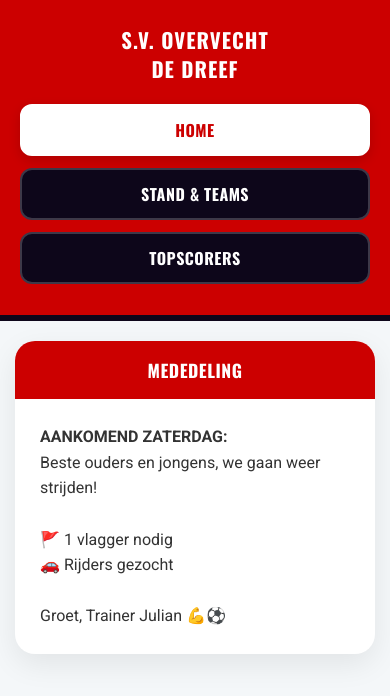
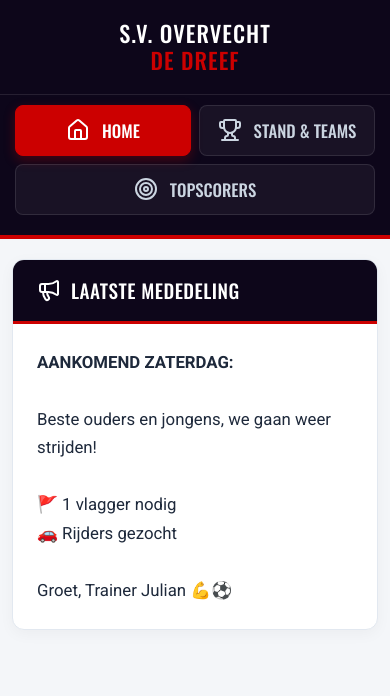
Before and after one commit to mohammed030-web/dedreef-clubsite, a plain HTML site: page index.html in a window 390 px wide. Drawn offline with nearby package versions, Linux system fonts and the light colour scheme.

Commit message:
Update index.html

```diff
--- a/index.html
+++ b/index.html
@@ -3,75 +3,115 @@
 <head>
     <meta charset="UTF-8">
     <meta name="viewport" content="width=device-width, initial-scale=1.0">
-    <title>S.V. Overvecht De Dreef | Club Systeem</title>
-    <link href="https://fonts.googleapis.com/css2?family=Oswald:wght@700&family=Roboto:wght@400;700;900&display=swap" rel="stylesheet">
+    <title>S.V. Overvecht De Dreef</title>
+    <!-- Fonts & Lucide Icons -->
+    <link href="https://fonts.googleapis.com/css2?family=Oswald:wght@500;700&family=Roboto:wght@400;500;700;900&display=swap" rel="stylesheet">
+    <script src="https://unpkg.com/lucide@latest"></script>
     <style>
         :root {
             --dreef-blauw: #0d061a;
             --dreef-rood: #cc0000;
-            --achtergrond: #f4f7f9;
-            --sidebar-breedte: 260px;
+            --dreef-rood-hover: #b30000;
+            --achtergrond: #f4f6f9;
+            --sidebar-breedte: 270px;
             --wit: #ffffff;
+            --rand-kleur: #e2e8f0;
+            --tekst-donker: #1e293b;
+            --tekst-licht: #64748b;
         }
 
-        * { box-sizing: border-box; }
-        body { font-family: 'Roboto', sans-serif; background: var(--achtergrond); margin: 0; display: flex; min-height: 100vh; color: #333; }
+        * {
+            box-sizing: border-box;
+            margin: 0;
+            padding: 0;
+        }
 
-        /* SIDEBAR */
+        body {
+            font-family: 'Roboto', sans-serif;
+            background: var(--achtergrond);
+            color: var(--tekst-donker);
+            display: flex;
+            min-height: 100vh;
+        }
+
+        /* --- SIDEBAR --- */
         .sidebar {
             width: var(--sidebar-breedte);
-            background: var(--dreef-rood);
-            color: white;
+            background: var(--dreef-blauw);
+            color: var(--wit);
             position: fixed;
-            height: 100%;
-            border-right: 6px solid var(--dreef-blauw);
+            top: 0;
+            bottom: 0;
+            left: 0;
             display: flex;
             flex-direction: column;
-            align-items: center;
-            padding-top: 40px;
+            border-right: 4px solid var(--dreef-rood);
             z-index: 100;
+        }
+
+        .sidebar-header {
+            padding: 30px 20px 20px 20px;
+            text-align: center;
+            border-bottom: 1px solid rgba(255, 255, 255, 0.1);
         }
 
         .sidebar-title {
             font-family: 'Oswald', sans-serif;
-            font-size: 1.3rem;
-            text-align: center;
+            font-size: 1.4rem;
             text-transform: uppercase;
-            margin-bottom: 30px;
             letter-spacing: 1px;
-            line-height: 1.4;
+            line-height: 1.2;
+            color: var(--wit);
+        }
+
+        .sidebar-title span {
+            color: var(--dreef-rood);
+        }
+
+        .sidebar-menu {
+            padding: 20px 15px;
+            display: flex;
+            flex-direction: column;
+            gap: 8px;
+            flex: 1;
         }
 
         .nav-button {
-            width: 85%;
-            background: var(--dreef-blauw);
-            border: 2px solid rgba(255,255,255,0.2);
-            color: white;
+            width: 100%;
+            background: rgba(255, 255, 255, 0.05);
+            border: 1px solid rgba(255, 255, 255, 0.1);
+            color: #cbd5e1;
             padding: 12px 16px;
-            margin: 6px 0;
             cursor: pointer;
             font-family: 'Oswald', sans-serif;
+            font-size: 1.05rem;
             text-transform: uppercase;
-            border-radius: 12px;
+            border-radius: 8px;
+            display: flex;
+            align-items: center;
+            gap: 12px;
             transition: all 0.2s ease;
-            letter-spacing: 0.5px;
-            font-size: 1rem;
+        }
+
+        .nav-button i {
+            width: 20px;
+            height: 20px;
         }
 
         .nav-button:hover {
-            border-color: white;
-            transform: translateY(-1px);
+            background: rgba(255, 255, 255, 0.15);
+            color: var(--wit);
+            border-color: rgba(255, 255, 255, 0.3);
         }
 
         .nav-button.active {
-            background: white;
-            color: var(--dreef-rood);
-            border-color: white;
-            font-weight: 900;
-            box-shadow: 0 4px 12px rgba(0,0,0,0.15);
+            background: var(--dreef-rood);
+            color: var(--wit);
+            border-color: var(--dreef-rood);
+            box-shadow: 0 4px 12px rgba(204, 0, 0, 0.3);
         }
 
-        /* CONTENT */
+        /* --- CONTENT AREA --- */
         .main-content {
             margin-left: var(--sidebar-breedte);
             flex: 1;
@@ -80,104 +120,269 @@
             justify-content: center;
         }
 
-        .container { width: 100%; max-width: 900px; }
+        .container {
+            width: 100%;
+            max-width: 950px;
+        }
 
         .page-section {
-            animation: fadeIn 0.3s ease-in-out;
+            display: none;
         }
 
-        @keyframes fadeIn {
-            from { opacity: 0; transform: translateY(6px); }
-            to { opacity: 1; transform: translateY(0); }
+        .page-section.active {
+            display: block;
         }
 
+        /* --- CARDS & PANELS --- */
         .card {
-            background: white;
-            border-radius: 20px;
+            background: var(--wit);
+            border-radius: 12px;
+            border: 1px solid var(--rand-kleur);
+            box-shadow: 0 4px 15px rgba(0, 0, 0, 0.04);
             overflow: hidden;
-            box-shadow: 0 10px 30px rgba(0,0,0,0.08);
-            margin-bottom: 30px;
+            margin-bottom: 25px;
         }
 
         .card-header {
-            background: var(--dreef-rood);
-            color: white;
-            padding: 16px 20px;
+            background: var(--dreef-blauw);
+            color: var(--wit);
+            padding: 16px 24px;
             font-family: 'Oswald', sans-serif;
-            font-size: 1.1rem;
+            font-size: 1.2rem;
+            text-transform: uppercase;
             letter-spacing: 0.5px;
-            text-align: center;
+            display: flex;
+            align-items: center;
+            gap: 10px;
+            border-bottom: 3px solid var(--dreef-rood);
+        }
+
+        .card-header i {
+            color: var(--dreef-rood);
+        }
+
+        .card-body {
+            padding: 24px;
+        }
+
+        /* MEDEDELING BOX */
+        .mededeling-content {
+            font-size: 1.05rem;
+            line-height: 1.7;
+            color: var(--tekst-donker);
+        }
+
+        /* --- TABELLEN --- */
+        .table-responsive {
+            overflow-x: auto;
+        }
+
+        table {
+            width: 100%;
+            border-collapse: collapse;
+            font-size: 0.95rem;
+            text-align: left;
+        }
+
+        th {
+            background: #f8fafc;
+            padding: 14px 16px;
+            font-family: 'Oswald', sans-serif;
+            font-size: 1rem;
+            letter-spacing: 0.5px;
+            color: var(--tekst-licht);
+            border-bottom: 2px solid var(--rand-kleur);
             text-transform: uppercase;
         }
 
-        /* TABEL & TOPSCORERS */
-        table { width: 100%; border-collapse: collapse; font-size: 0.9rem; }
-        th { background: #f8f9fa; padding: 14px 12px; text-align: left; border-bottom: 2px solid #eee; font-family: 'Oswald', sans-serif; letter-spacing: 0.5px; color: #444; }
-        td { padding: 12px; border-bottom: 1px solid #f0f0f0; }
-        tr:hover td { background-color: #fafbfc; }
-        tr.highlight td { background-color: #fff4f4; font-weight: 900; color: var(--dreef-rood); }
+        td {
+            padding: 14px 16px;
+            border-bottom: 1px solid var(--rand-kleur);
+            color: var(--tekst-donker);
+        }
+
+        tr:last-child td {
+            border-bottom: none;
+        }
+
+        tr.highlight {
+            background-color: #fef2f2;
+            font-weight: 700;
+        }
+
+        tr.highlight td {
+            color: var(--dreef-rood);
+        }
+
+        .team-badge {
+            display: inline-block;
+            background: var(--dreef-rood);
+            color: var(--wit);
+            font-size: 0.75rem;
+            padding: 2px 6px;
+            border-radius: 4px;
+            margin-left: 8px;
+            font-family: 'Roboto', sans-serif;
+            font-weight: 700;
+        }
+
+        /* --- TOPSCORERS LIJST --- */
+        .score-list {
+            display: flex;
+            flex-direction: column;
+        }
 
         .score-row {
             display: flex;
             justify-content: space-between;
             align-items: center;
-            padding: 16px 25px;
-            border-bottom: 1px solid #eee;
+            padding: 16px 24px;
+            border-bottom: 1px solid var(--rand-kleur);
+            font-size: 1rem;
+        }
+
+        .score-row:last-child {
+            border-bottom: none;
+        }
+
+        .player-info {
+            display: flex;
+            align-items: center;
+            gap: 15px;
+            font-weight: 500;
+        }
+
+        .rank {
+            font-family: 'Oswald', sans-serif;
+            font-size: 1.2rem;
+            width: 28px;
+            height: 28px;
+            background: #f1f5f9;
+            color: var(--tekst-licht);
+            border-radius: 50%;
+            display: flex;
+            align-items: center;
+            justify-content: center;
+        }
+
+        .rank.top-1 { background: #fef3c7; color: #d97706; font-weight: 700; }
+        .rank.top-2 { background: #e2e8f0; color: #475569; font-weight: 700; }
+        .rank.top-3 { background: #ffedd5; color: #c2410c; font-weight: 700; }
+
+        .goals-count {
+            font-family: 'Oswald', sans-serif;
+            font-size: 1.2rem;
+            color: var(--dreef-rood);
             font-weight: 700;
-            transition: background 0.15s;
         }
-        .score-row:hover { background: #fafbfc; }
-        .score-row span:last-child { color: var(--dreef-rood); font-family: 'Oswald', sans-serif; font-size: 1.1rem; }
 
-        @media (max-width: 900px) {
-            body { flex-direction: column; }
-            .sidebar { position: relative; width: 100%; height: auto; border-right: none; border-bottom: 6px solid var(--dreef-blauw); padding: 25px 0; }
-            .sidebar-title { margin-bottom: 15px; }
-            .nav-button { width: 90%; max-width: 350px; }
-            .main-content { margin-left: 0; padding: 20px 15px; }
+        /* RESPONSIVE DESIGNS */
+        @media (max-width: 850px) {
+            body {
+                flex-direction: column;
+            }
+
+            .sidebar {
+                width: 100%;
+                position: relative;
+                height: auto;
+                border-right: none;
+                border-bottom: 4px solid var(--dreef-rood);
+            }
+
+            .sidebar-header {
+                padding: 20px;
+            }
+
+            .sidebar-menu {
+                flex-direction: row;
+                justify-content: center;
+                flex-wrap: wrap;
+                padding: 10px 15px 20px 15px;
+            }
+
+            .nav-button {
+                width: auto;
+                flex: 1;
+                min-width: 120px;
+                justify-content: center;
+            }
+
+            .main-content {
+                margin-left: 0;
+                padding: 20px 12px;
+            }
         }
     </style>
 </head>
 <body>
 
+    <!-- SIDEBAR MET ICOONEN -->
     <nav class="sidebar">
-        <div class="sidebar-title">S.V. OVERVECHT <br> DE DREEF</div>
-        <button class="nav-button active" onclick="showPage('home', this)">Home</button>
-        <button class="nav-button" onclick="showPage('stand', this)">Stand & Teams</button>
-        <button class="nav-button" onclick="showPage('topscorers', this)">Topscorers</button>
+        <div class="sidebar-header">
+            <div class="sidebar-title">S.V. OVERVECHT<br><span>DE DREEF</span></div>
+        </div>
+        <div class="sidebar-menu">
+            <button class="nav-button active" onclick="showPage('home', this)">
+                <i data-lucide="home"></i> Home
+            </button>
+            <button class="nav-button" onclick="showPage('stand', this)">
+                <i data-lucide="trophy"></i> Stand & Teams
+            </button>
+            <button class="nav-button" onclick="showPage('topscorers', this)">
+                <i data-lucide="target"></i> Topscorers
+            </button>
+        </div>
     </nav>
 
+    <!-- CONTENT -->
     <main class="main-content">
         <div class="container">
 
-            <section id="home" class="page-section" style="display:block;">
+            <!-- HOME SECTIE -->
+            <section id="home" class="page-section active">
                 <div class="card">
-                    <div class="card-header">Mededeling</div>
-                    <div id="mededeling-box" style="padding: 25px; line-height: 1.6;">
+                    <div class="card-header">
+                        <i data-lucide="megaphone"></i> Laatste Mededeling
+                    </div>
+                    <div class="card-body">
+                        <div id="mededeling-box" class="mededeling-content"></div>
                     </div>
                 </div>
             </section>
 
-            <section id="stand" class="page-section" style="display:none;">
+            <!-- STAND & TEAMS SECTIE -->
+            <section id="stand" class="page-section">
                 <div class="card">
-                    <div class="card-header">Ranglijst (Sorteert Automatisch)</div>
-                    <div style="overflow-x: auto;">
+                    <div class="card-header">
+                        <i data-lucide="list-ordered"></i> Competitiestand
+                    </div>
+                    <div class="table-responsive">
                         <table>
                             <thead>
-                                <tr><th>#</th><th>Team</th><th>G</th><th>W</th><th>P</th><th>+</th><th>-</th></tr>
+                                <tr>
+                                    <th>#</th>
+                                    <th>Team</th>
+                                    <th>G</th>
+                                    <th>W</th>
+                                    <th>P</th>
+                                    <th>+</th>
+                                    <th>-</th>
+                                </tr>
                             </thead>
-                            <tbody id="stand-tabel">
-                            </tbody>
+                            <tbody id="stand-tabel"></tbody>
                         </table>
                     </div>
                 </div>
             </section>
 
-            <section id="topscorers" class="page-section" style="display:none;">
+            <!-- TOPSCORERS SECTIE -->
+            <section id="topscorers" class="page-section">
                 <div class="card">
-                    <div class="card-header">Topscorers Club</div>
-                    <div id="topscorers-lijst">
+                    <div class="card-header">
+                        <i data-lucide="award"></i> Topscorers Club
                     </div>
+                    <div id="topscorers-lijst" class="score-list"></div>
                 </div>
             </section>
 
@@ -185,10 +390,7 @@
     </main>
 
     <script>
-        // ==========================================
-        // JOUW CLUB DATA
-        // ==========================================
-
+        // DATA OBJECT
         const MIJN_CLUB_DATA = {
             teams: [
                 { naam: "S.V. Overvecht De Dreef 14-2", g: 5, w: 4, p: 13, plus: 28, min: 7, isEigenTeam: true },
@@ -204,7 +406,7 @@
             ],
 
             bericht: `
-                <strong>AANKOMEND ZATERDAG:</strong><br>
+                <strong>AANKOMEND ZATERDAG:</strong><br><br>
                 Beste ouders en jongens, we gaan weer strijden!<br><br>
                 🚩 1 vlagger nodig<br>
                 🚗 Rijders gezocht<br><br>
@@ -212,43 +414,64 @@
             `
         };
 
-        // ==========================================
-        // FUNCTIES
-        // ==========================================
-
+        // INLADEN VAN DE WEBSITE
         function laadWebsite() {
+            // Stand inladen & automatisch sorteren op punten
             const gesorteerd = MIJN_CLUB_DATA.teams.sort((a, b) => b.p - a.p);
-
             const tabel = document.getElementById('stand-tabel');
             tabel.innerHTML = '';
+
             gesorteerd.forEach((t, i) => {
                 tabel.innerHTML += `
                     <tr class="${t.isEigenTeam ? 'highlight' : ''}">
                         <td>${i + 1}</td>
-                        <td>${t.naam}</td>
-                        <td>${t.g}</td><td>${t.w}</td><td><strong>${t.p}</strong></td>
-                        <td>${t.plus}</td><td>${t.min}</td>
+                        <td>${t.naam} ${t.isEigenTeam ? '<span class="team-badge">ONS TEAM</span>' : ''}</td>
+                        <td>${t.g}</td>
+                        <td>${t.w}</td>
+                        <td><strong>${t.p}</strong></td>
+                        <td>${t.plus}</td>
+                        <td>${t.min}</td>
                     </tr>`;
             });
 
+            // Topscorers inladen & automatisch sorteren op goals
             const lijst = document.getElementById('topscorers-lijst');
             lijst.innerHTML = '';
-            MIJN_CLUB_DATA.topscorers.sort((a,b) => b.goals - a.goals).forEach((s, i) => {
-                lijst.innerHTML += `<div class="score-row"><span>${i+1}. ${s.naam}</span><span>${s.goals} goals</span></div>`;
+
+            MIJN_CLUB_DATA.topscorers.sort((a, b) => b.goals - a.goals).forEach((s, i) => {
+                let rankClass = '';
+                if (i === 0) rankClass = 'top-1';
+                else if (i === 1) rankClass = 'top-2';
+                else if (i === 2) rankClass = 'top-3';
+
+                lijst.innerHTML += `
+                    <div class="score-row">
+                        <div class="player-info">
+                            <span class="rank ${rankClass}">${i + 1}</span>
+                            <span>${s.naam}</span>
+                        </div>
+                        <span class="goals-count">${s.goals} goals</span>
+                    </div>`;
             });
 
+            // Mededeling inladen
             document.getElementById('mededeling-box').innerHTML = MIJN_CLUB_DATA.bericht;
+
+            // Lucide Iconen initialiseren
+            lucide.createIcons();
         }
 
+        // SWITOHEN TUSSEN PAGINA'S
         function showPage(id, btn) {
-            document.querySelectorAll('.page-section').forEach(s => s.style.display = 'none');
-            document.getElementById(id).style.display = 'block';
+            document.querySelectorAll('.page-section').forEach(s => s.classList.remove('active'));
+            document.getElementById(id).classList.add('active');
 
             document.querySelectorAll('.nav-button').forEach(b => b.classList.remove('active'));
             if(btn) btn.classList.add('active');
         }
 
-        laadWebsite();
+        // Starten bij laden
+        window.onload = laadWebsite;
     </script>
 </body>
 </html>
```
